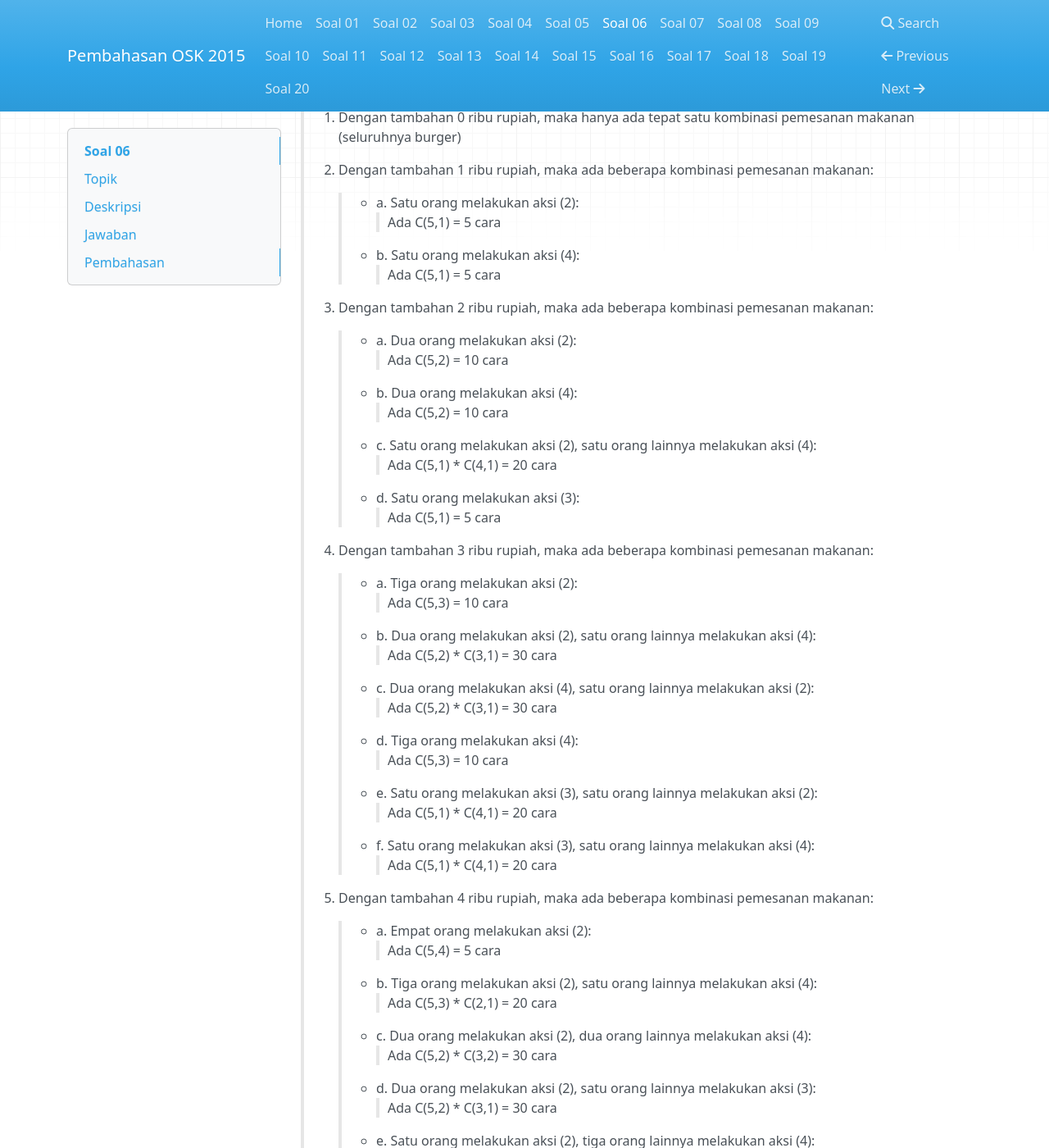
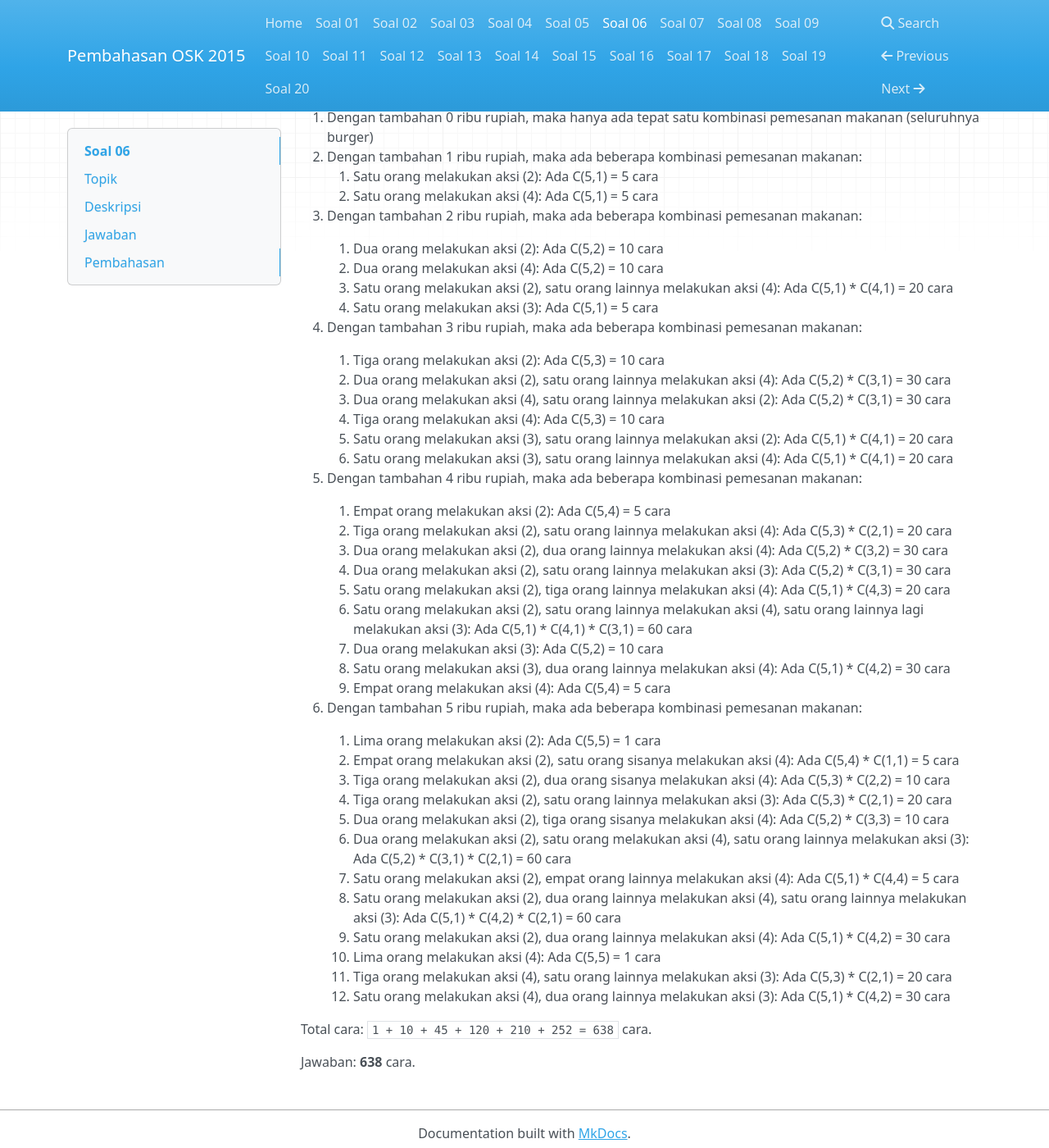
Before and after one commit to alijaya/OSK-2015, an MkDocs documentation site: the page built from docs/Soal 06.md, in a window 1280 px wide and 1400 px high, scrolled down 1525 px. Shown: the whole window at 82% size. Built offline with MkDocs 1.6.1, drawn with Linux system fonts in a browser that asks for light colours; nearby versions of some CDN libraries; old or Windows-style settings are respelled for this version of MkDocs; some of the changed text lies outside the part shown.

```diff
--- a/docs/Soal 06.md
+++ b/docs/Soal 06.md
@@ -35,103 +35,103 @@ Jika uang mereka tidak harus seluruhnya dibelanjakan (tetapi tetap harus memenuh
 ## Pembahasan
 
 Konvensi:
->C(n,k) adalah notasi untuk nilai yang menyatakan banyaknya kombinasi untuk memilih k dari n objek berbeda
+> C(n,k) adalah notasi untuk nilai yang menyatakan banyaknya kombinasi untuk memilih k dari n objek berbeda
 
 Fakta:
 Terdapat X pilihan 'paket' makanan untuk setiap orang:
->1. Nasi, paket lauk (total 6 ribu rupiah)
->2. Nasi, paket lauk, es cendol (total 7 ribu rupiah)
->3. Burger (total 5 ribu rupiah)
->4. Burger, es cendol (total 6 ribu rupiah)
+> 1. Nasi, paket lauk (total 6 ribu rupiah)
+> 2. Nasi, paket lauk, es cendol (total 7 ribu rupiah)
+> 3. Burger (total 5 ribu rupiah)
+> 4. Burger, es cendol (total 6 ribu rupiah)
 
 Dari fakta-fakta tersebut, dapat ditarik beberapa kesimpulan:
->Memesan makanan untuk kelima orang tersebut membutuhkan minimal 25 ribu rupiah (yaitu dengan membeli burger untuk masing-masing dari kelima orang tersebut) [1]
+> Memesan makanan untuk kelima orang tersebut membutuhkan minimal 25 ribu rupiah (yaitu dengan membeli burger untuk masing-masing dari kelima orang tersebut) [1]
 
 Dari premis [1], dapat ditarik kesimpulan juga bahwa untuk seseorang yang telah membeli burger, terdapat tiga buah 'aksi' yang dapat dilakukan:
-> 1. Tidak melakukan apa-apa (tetap memesan burger) dengan biaya tambahan 0 ribu rupiah
-> 2. Mengganti pilihan makanan utama menjadi nasi + paket lauk dengan biaya tambahan 1 ribu rupiah
-> 3. Mengganti pilihan makanan utama menjadi nasi + paket lauk dan es cendol dengan biaya tambahan 2 ribu rupiah
-> 4. Menambah es cendol dengan biaya tambahan 1 ribu rupiah
+
+1. Tidak melakukan apa-apa (tetap memesan burger) dengan biaya tambahan 0 ribu rupiah
+2. Mengganti pilihan makanan utama menjadi nasi + paket lauk dengan biaya tambahan 1 ribu rupiah
+3. Mengganti pilihan makanan utama menjadi nasi + paket lauk dan es cendol dengan biaya tambahan 2 ribu rupiah
+4. Menambah es cendol dengan biaya tambahan 1 ribu rupiah
 
 Sehingga, banyak kemungkinan pemesanan adalah:
->1. Dengan tambahan 0 ribu rupiah, maka hanya ada tepat satu kombinasi pemesanan makanan (seluruhnya burger)
->>
->2. Dengan tambahan 1 ribu rupiah, maka ada beberapa kombinasi pemesanan makanan:
->> * a. Satu orang melakukan aksi (2):
->>> Ada C(5,1) = 5 cara
->> * b. Satu orang melakukan aksi (4):
->>> Ada C(5,1) = 5 cara
 
->3. Dengan tambahan 2 ribu rupiah, maka ada beberapa kombinasi pemesanan makanan:
->> * a. Dua orang melakukan aksi (2):
->>> Ada C(5,2) = 10 cara
->> * b. Dua orang melakukan aksi (4):
->>> Ada C(5,2) = 10 cara
->> * c. Satu orang melakukan aksi (2), satu orang lainnya melakukan aksi (4):
->>> Ada C(5,1) * C(4,1) = 20 cara
->> * d. Satu orang melakukan aksi (3):
->>> Ada C(5,1) = 5 cara
+1.  Dengan tambahan 0 ribu rupiah, maka hanya ada tepat satu kombinasi pemesanan makanan (seluruhnya burger)
+2.  Dengan tambahan 1 ribu rupiah, maka ada beberapa kombinasi pemesanan makanan:
+    1.  Satu orang melakukan aksi (2):
+        Ada C(5,1) = 5 cara
+    2.  Satu orang melakukan aksi (4):
+        Ada C(5,1) = 5 cara
+3.  Dengan tambahan 2 ribu rupiah, maka ada beberapa kombinasi pemesanan makanan:
+    1.  Dua orang melakukan aksi (2):
+        Ada C(5,2) = 10 cara
+    2.  Dua orang melakukan aksi (4):
+        Ada C(5,2) = 10 cara
+    3.  Satu orang melakukan aksi (2), satu orang lainnya melakukan aksi (4):
+        Ada C(5,1) * C(4,1) = 20 cara
+    4.  Satu orang melakukan aksi (3):
+        Ada C(5,1) = 5 cara
 
->4. Dengan tambahan 3 ribu rupiah, maka ada beberapa kombinasi pemesanan makanan:
->> * a. Tiga orang melakukan aksi (2):
->>> Ada C(5,3) = 10 cara
->> * b. Dua orang melakukan aksi (2), satu orang lainnya melakukan aksi (4):
->>> Ada C(5,2) * C(3,1) = 30 cara
->> * c. Dua orang melakukan aksi (4), satu orang lainnya melakukan aksi (2):
->>> Ada C(5,2) * C(3,1) = 30 cara
->> * d. Tiga orang melakukan aksi (4):
->>> Ada C(5,3) = 10 cara
->> * e. Satu orang melakukan aksi (3), satu orang lainnya melakukan aksi (2):
->>> Ada C(5,1) * C(4,1) = 20 cara
->> * f. Satu orang melakukan aksi (3), satu orang lainnya melakukan aksi (4):
->>> Ada C(5,1) * C(4,1) = 20 cara
+4.  Dengan tambahan 3 ribu rupiah, maka ada beberapa kombinasi pemesanan makanan:
+    1.  Tiga orang melakukan aksi (2):
+        Ada C(5,3) = 10 cara
+    2.  Dua orang melakukan aksi (2), satu orang lainnya melakukan aksi (4):
+        Ada C(5,2) * C(3,1) = 30 cara
+    3.  Dua orang melakukan aksi (4), satu orang lainnya melakukan aksi (2):
+        Ada C(5,2) * C(3,1) = 30 cara
+    4.  Tiga orang melakukan aksi (4):
+        Ada C(5,3) = 10 cara
+    5.  Satu orang melakukan aksi (3), satu orang lainnya melakukan aksi (2):
+        Ada C(5,1) * C(4,1) = 20 cara
+    6.  Satu orang melakukan aksi (3), satu orang lainnya melakukan aksi (4):
+        Ada C(5,1) * C(4,1) = 20 cara
 
->5. Dengan tambahan 4 ribu rupiah, maka ada beberapa kombinasi pemesanan makanan:
->> * a. Empat orang melakukan aksi (2):
->>> Ada C(5,4) = 5 cara
->> * b. Tiga orang melakukan aksi (2), satu orang lainnya melakukan aksi (4):
->>> Ada C(5,3) * C(2,1) = 20 cara
->> * c. Dua orang melakukan aksi (2), dua orang lainnya melakukan aksi (4):
->>> Ada C(5,2) * C(3,2) = 30 cara
->> * d. Dua orang melakukan aksi (2), satu orang lainnya melakukan aksi (3):
->>> Ada C(5,2) * C(3,1) = 30 cara
->> * e. Satu orang melakukan aksi (2), tiga orang lainnya melakukan aksi (4):
->>> Ada C(5,1) * C(4,3) = 20 cara
->> * f. Satu orang melakukan aksi (2), satu orang lainnya melakukan aksi (4), satu orang lainnya lagi melakukan aksi (3):
->>> Ada C(5,1) * C(4,1) * C(3,1) = 60 cara
->> * g. Dua orang melakukan aksi (3):
->>> Ada C(5,2) = 10 cara
->> * h. Satu orang melakukan aksi (3), dua orang lainnya melakukan aksi (4):
->>> Ada C(5,1) * C(4,2) = 30 cara
->> * i. Empat orang melakukan aksi (4):
->>> Ada C(5,4) = 5 cara
+5.  Dengan tambahan 4 ribu rupiah, maka ada beberapa kombinasi pemesanan makanan:
+    1.  Empat orang melakukan aksi (2):
+        Ada C(5,4) = 5 cara
+    2.  Tiga orang melakukan aksi (2), satu orang lainnya melakukan aksi (4):
+        Ada C(5,3) * C(2,1) = 20 cara
+    3.  Dua orang melakukan aksi (2), dua orang lainnya melakukan aksi (4):
+        Ada C(5,2) * C(3,2) = 30 cara
+    4.  Dua orang melakukan aksi (2), satu orang lainnya melakukan aksi (3):
+        Ada C(5,2) * C(3,1) = 30 cara
+    5.  Satu orang melakukan aksi (2), tiga orang lainnya melakukan aksi (4):
+        Ada C(5,1) * C(4,3) = 20 cara
+    6.  Satu orang melakukan aksi (2), satu orang lainnya melakukan aksi (4), satu orang lainnya lagi melakukan aksi (3):
+        Ada C(5,1) * C(4,1) * C(3,1) = 60 cara
+    7.  Dua orang melakukan aksi (3):
+        Ada C(5,2) = 10 cara
+    8.  Satu orang melakukan aksi (3), dua orang lainnya melakukan aksi (4):
+        Ada C(5,1) * C(4,2) = 30 cara
+    9.  Empat orang melakukan aksi (4):
+        Ada C(5,4) = 5 cara
 
->6. Dengan tambahan 5 ribu rupiah, maka ada beberapa kombinasi pemesanan makanan:
->> * a. Lima orang melakukan aksi (2):
->>> Ada C(5,5) = 1 cara
->> * b. Empat orang melakukan aksi (2), satu orang sisanya melakukan aksi (4):
->>> Ada C(5,4) * C(1,1) = 5 cara
->> * c. Tiga orang melakukan aksi (2), dua orang sisanya melakukan aksi (4):
->>> Ada C(5,3) * C(2,2) = 10 cara
->> * d. Tiga orang melakukan aksi (2), satu orang lainnya melakukan aksi (3):
->>> Ada C(5,3) * C(2,1) = 20 cara
->> * e. Dua orang melakukan aksi (2), tiga orang sisanya melakukan aksi (4):
->>> Ada C(5,2) * C(3,3) = 10 cara
->> * f. Dua orang melakukan aksi (2), satu orang melakukan aksi (4), satu orang lainnya melakukan aksi (3):
->>> Ada C(5,2) * C(3,1) * C(2,1) = 60 cara
->> * g. Satu orang melakukan aksi (2), empat orang lainnya melakukan aksi (4):
->>> Ada C(5,1) * C(4,4) = 5 cara
->> * h. Satu orang melakukan aksi (2), dua orang lainnya melakukan aksi (4), satu orang lainnya melakukan aksi (3):
->>> Ada C(5,1) * C(4,2) * C(2,1) = 60 cara
->> * i. Satu orang melakukan aksi (2), dua orang lainnya melakukan aksi (4):
->>> Ada C(5,1) * C(4,2) = 30 cara
->> * j. Lima orang melakukan aksi (4):
->>> Ada C(5,5) = 1 cara
->> * k. Tiga orang melakukan aksi (4), satu orang lainnya melakukan aksi (3):
->>> Ada C(5,3) * C(2,1) = 20 cara
->> * l. Satu orang melakukan aksi (4), dua orang lainnya melakukan aksi (3):
->>> Ada C(5,1) * C(4,2) = 30 cara
+6.  Dengan tambahan 5 ribu rupiah, maka ada beberapa kombinasi pemesanan makanan:
+    1.  Lima orang melakukan aksi (2):
+        Ada C(5,5) = 1 cara
+    2.  Empat orang melakukan aksi (2), satu orang sisanya melakukan aksi (4):
+        Ada C(5,4) * C(1,1) = 5 cara
+    3.  Tiga orang melakukan aksi (2), dua orang sisanya melakukan aksi (4):
+        Ada C(5,3) * C(2,2) = 10 cara
+    4.  Tiga orang melakukan aksi (2), satu orang lainnya melakukan aksi (3):
+        Ada C(5,3) * C(2,1) = 20 cara
+    5.  Dua orang melakukan aksi (2), tiga orang sisanya melakukan aksi (4):
+        Ada C(5,2) * C(3,3) = 10 cara
+    6.  Dua orang melakukan aksi (2), satu orang melakukan aksi (4), satu orang lainnya melakukan aksi (3):
+        Ada C(5,2) * C(3,1) * C(2,1) = 60 cara
+    7.  Satu orang melakukan aksi (2), empat orang lainnya melakukan aksi (4):
+        Ada C(5,1) * C(4,4) = 5 cara
+    8.  Satu orang melakukan aksi (2), dua orang lainnya melakukan aksi (4), satu orang lainnya melakukan aksi (3):
+        Ada C(5,1) * C(4,2) * C(2,1) = 60 cara
+    9.  Satu orang melakukan aksi (2), dua orang lainnya melakukan aksi (4):
+        Ada C(5,1) * C(4,2) = 30 cara
+    10. Lima orang melakukan aksi (4):
+        Ada C(5,5) = 1 cara
+    11. Tiga orang melakukan aksi (4), satu orang lainnya melakukan aksi (3):
+        Ada C(5,3) * C(2,1) = 20 cara
+    12. Satu orang melakukan aksi (4), dua orang lainnya melakukan aksi (3):
+        Ada C(5,1) * C(4,2) = 30 cara
 
-Total cara: `1 + 10 + 45 + 120 + 210 + 252 = **638**` cara.
+Total cara: `1 + 10 + 45 + 120 + 210 + 252 = 638` cara.
 
 Jawaban: **638** cara.
```
Also changed, not shown: docs/Soal 02.md (+1 -1 lines), docs/Soal 03.md (+74 -74 lines), docs/Soal 04.md (+13 -15 lines), docs/Soal 05.md (+13 -13 lines), docs/index.md (+1 -0 lines).
